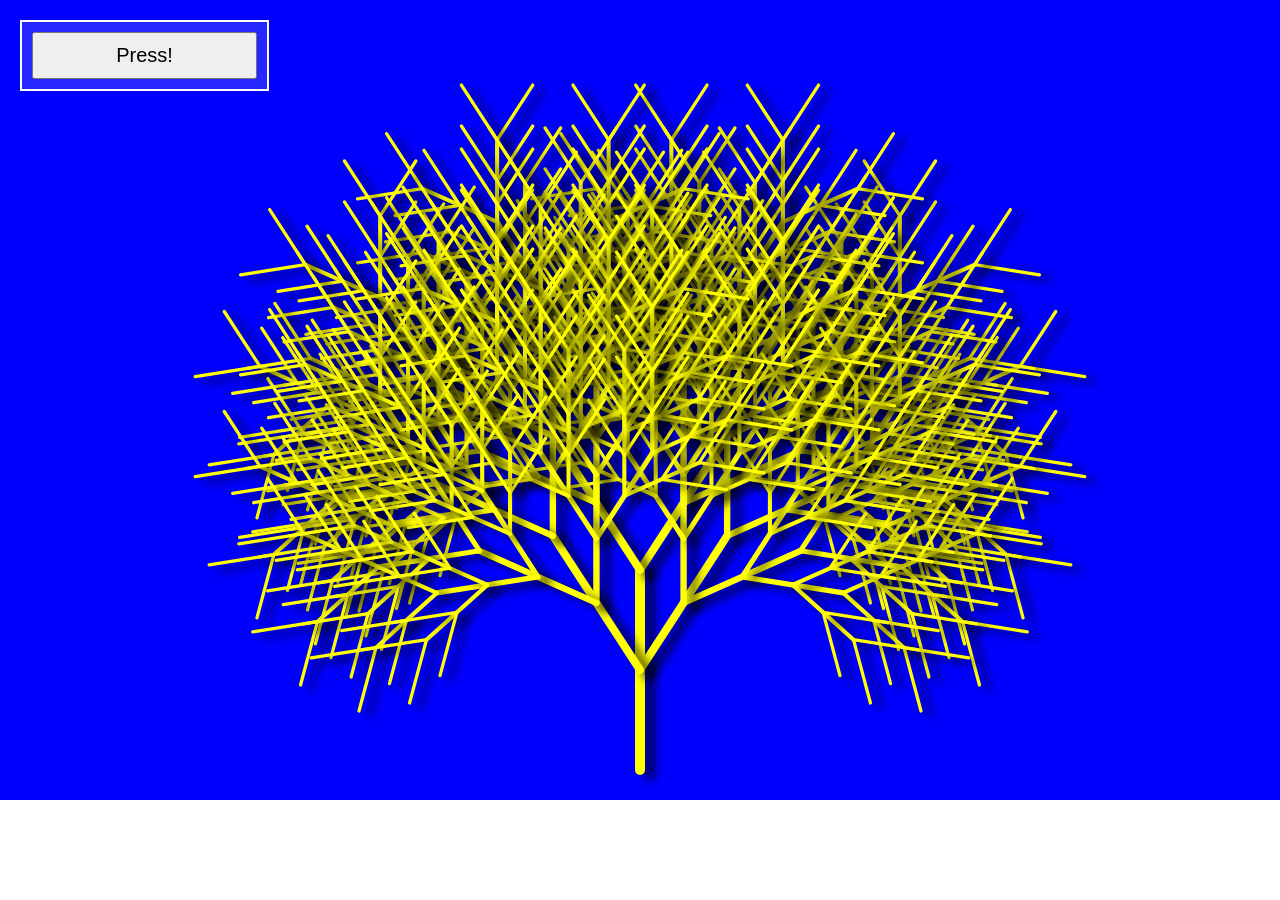
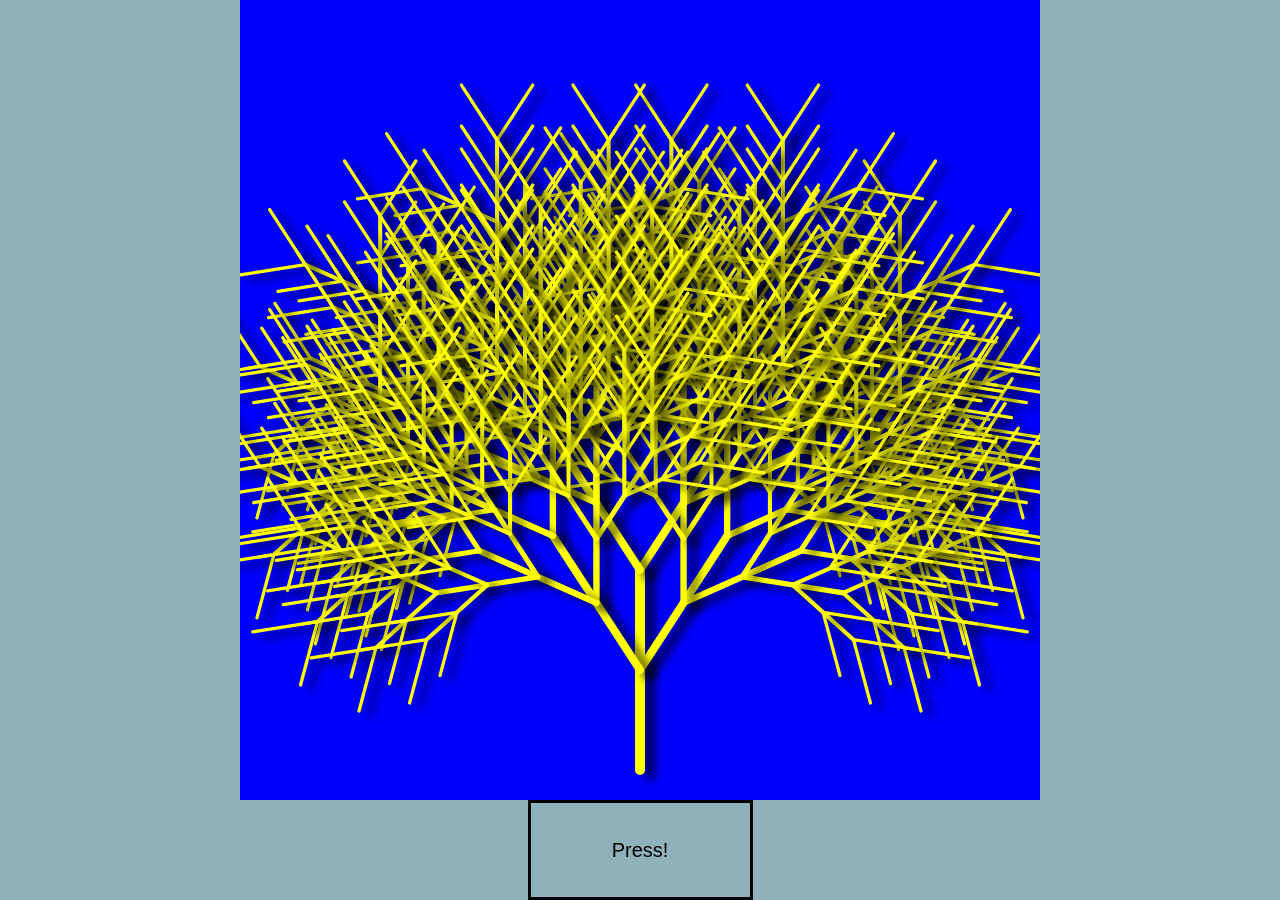
Before and after one commit to greggelong/vanillaCanvas2, a plain HTML site: page index.html in a window 1280 px wide. Before the commit the page ends 800 px from the top, so only its background shows below. Drawn offline with Linux system fonts and the light colour scheme.

Commit message:
simpler centered button and canvas

```diff
--- a/index.html
+++ b/index.html
@@ -10,9 +10,9 @@
 <body>
     <canvas id="canvas1"></canvas>
 
-    <div id="controls">
-        <button id="mybutton">Press!</button>
-    </div>
+
+    <button id="mybutton">Press!</button>
+
 
     <script src="script.js"></script>
 </body>
--- a/script.js
+++ b/script.js
@@ -9,8 +9,8 @@ window.addEventListener('load', function(){
     let spread;
 
     //set width and height
-    canvas.width = window.innerWidth;
-    canvas.height = window.innerHeight;
+    canvas.width = 800//window.innerWidth;
+    canvas.height = 800//window.innerHeight;
 
     // button control
     const mybutton = this.document.getElementById('mybutton');
--- a/style.css
+++ b/style.css
@@ -2,25 +2,35 @@
     margin: 0;
     padding: 0;
     box-sizing: border-box;
+    background-color: rgb(143, 177, 188);
 }
 #canvas1 {
     background: blue;
-    position: absolute;
-    left: 0;
-    top: 0;
+
+    padding: 0;
+    margin: auto;
+    display: block;
+    width: 800px;
+
+
+    z-index: 0;
 }
 
-#controls {
-    position:absolute;
-    padding: 10px;
-    border: 2px solid white;
-    left: 20px;
-    top: 20px;
-    background: rgba(255, 255,255, 0.15);
+button, #canvas1{
+    position: relative;
 }
+
 
 button{
     padding: 10px 40px;
     width: 225px;
     font-size: 20px;
+    z-index: 1;
+    display: flex;
+    justify-content: center;
+    align-items: center;
+    height: 100px;
+    border: 3px solid black;
+    margin: auto;
+
 }
```
